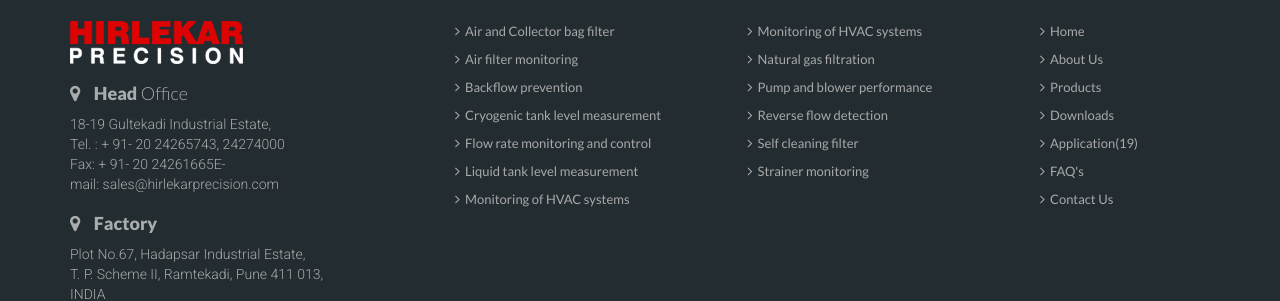
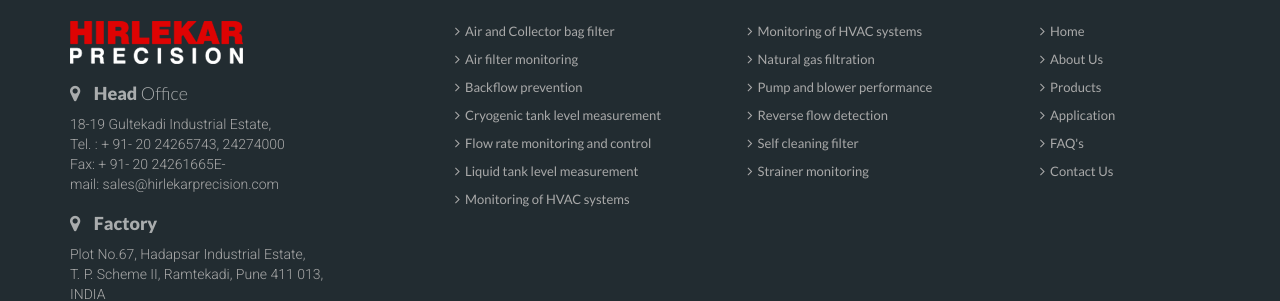
Before and after one commit to hirlekarprecision/hirlekarprecision.github.io, a Jekyll site: the page built from index.html, in a window 1280 px wide and 900 px high, scrolled down 2573 px. Shown: the part 456-757 px from the top of the window. Built offline with Jekyll 4.4.1, drawn with Linux system fonts in a browser that asks for light colours.

Commit message:
Changed footer nav links to match header nav.

```diff
--- a/_includes/footer.html
+++ b/_includes/footer.html
@@ -76,13 +76,12 @@
           <h2>Quick <span>Info</span></h2>
           <div class="footerList">
             <ul>
-              <li><a href="javascript:void(0);">Home</a></li>
-              <li><a href="javascript:void(0);">About Us</a></li>
-              <li><a href="javascript:void(0);">Products</a></li>
-              <li><a href="javascript:void(0);">Downloads</a></li>
-              <li><a href="javascript:void(0);">Application(19)</a></li>
-              <li><a href="javascript:void(0);">FAQ's</a></li>
-              <li><a href="javascript:void(0);">Contact Us</a></li>
+              <li><a href="/">Home</a></li>
+              <li><a href="/about.html">About Us</a></li>
+              <li><a href="/products/">Products</a></li>
+              <li><a href="/applications.html">Application</a></li>
+              <li><a href="/faq.html;">FAQ's</a></li>
+              <li><a href="/contact.html">Contact Us</a></li>
             </ul>
           </div>
           <!-- <h3>Connect <span>Us</span></h3>
```
